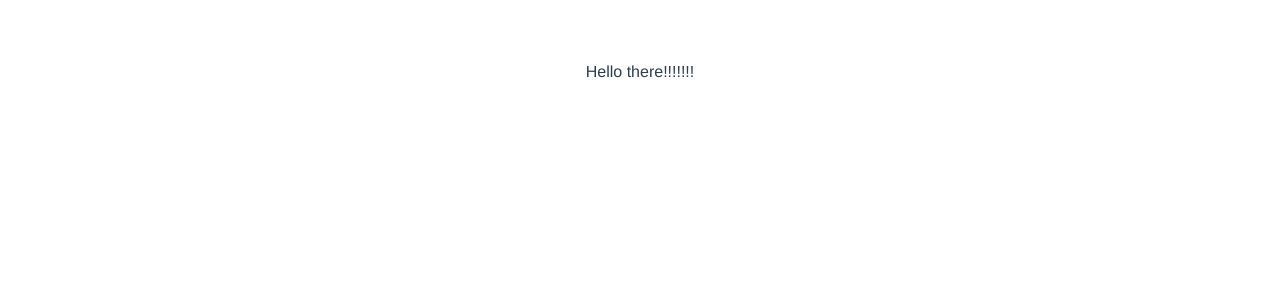
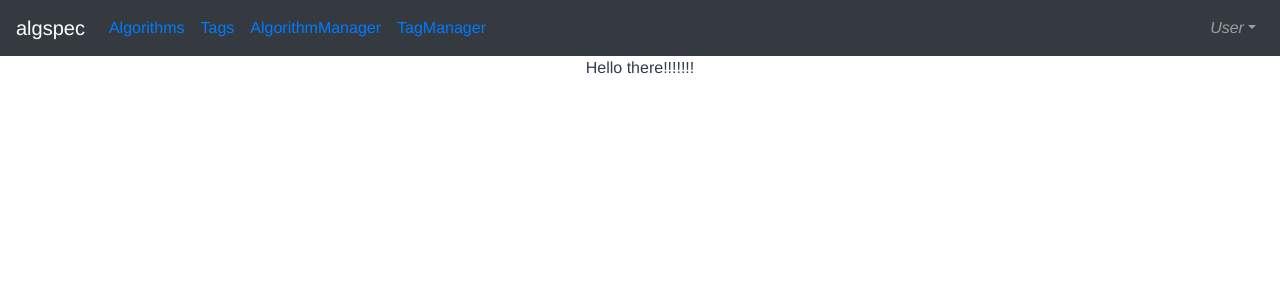
Before and after one commit to costajoshua27/algspec, a Vue app in the folder algspec-ui/: page /welcome in a window 1280 px wide. Shown: the top 300 px of the page. Built offline with nearby package versions, Linux system fonts and the light colour scheme.

Commit message:
Added NavBar

```diff
--- a/algspec-ui/src/App.vue
+++ b/algspec-ui/src/App.vue
@@ -1,14 +1,17 @@
 <template>
   <div id="app">
+    <NavBar></NavBar>
     <router-view></router-view>
   </div>
 </template>
 
 <script>
+import NavBar from '@/components/NavBar';
 
 export default {
   name: 'App',
   components: {
+    NavBar,
   }
 }
 </script>
@@ -20,6 +23,5 @@
   -moz-osx-font-smoothing: grayscale;
   text-align: center;
   color: #2c3e50;
-  margin-top: 60px;
 }
 </style>
--- /dev/null
+++ b/algspec-ui/src/components/NavBar.vue
@@ -0,0 +1,40 @@
+<template>
+  <div>
+    <b-navbar toggleable="lg" type="dark" variant="dark">
+      <b-navbar-brand href="#">algspec</b-navbar-brand>
+
+      <b-navbar-toggle target="nav-collapse"></b-navbar-toggle>
+
+      <b-collapse id="nav-collapse" is-nav>
+        <b-navbar-nav>
+          <b-nav-item ><router-link :to="{name: 'Algorithms'}">Algorithms</router-link></b-nav-item>
+          <b-nav-item ><router-link :to="{ name: 'Tags'}">Tags</router-link></b-nav-item>
+          <b-nav-item><router-link :to="{ name: 'AlgorithmManager'}">AlgorithmManager</router-link></b-nav-item>
+          <b-nav-item><router-link :to="{ name: 'TagManager'}">TagManager</router-link></b-nav-item>
+        </b-navbar-nav>
+
+        <!-- Right aligned nav items -->
+        <b-navbar-nav class="ml-auto">
+          <b-nav-item-dropdown right>
+            <!-- Using 'button-content' slot -->
+            <template #button-content>
+              <em>User</em>
+            </template>
+            <b-dropdown-item href="#">Profile</b-dropdown-item>
+            <b-dropdown-item href="#">Sign Out</b-dropdown-item>
+          </b-nav-item-dropdown>
+        </b-navbar-nav>
+      </b-collapse>
+    </b-navbar>
+  </div>
+</template>
+
+<script>
+export default {
+  name: 'NavBar',
+}
+</script>
+
+<style>
+
+</style>
--- a/algspec-ui/src/main.js
+++ b/algspec-ui/src/main.js
@@ -11,12 +11,14 @@
   NavbarPlugin,
   FormInputPlugin,
   OverlayPlugin,
-  ButtonPlugin
+  ButtonPlugin,
 } from 'bootstrap-vue';
 import Multiselect from 'vue-multiselect';
 import 'bootstrap/dist/css/bootstrap.min.css';
 import 'bootstrap-vue/dist/bootstrap-vue.css';
 import 'vue-multiselect/dist/vue-multiselect.min.css';
+
+
 
 Vue.component('multiselect', Multiselect);
 Vue.use(LayoutPlugin);
```
